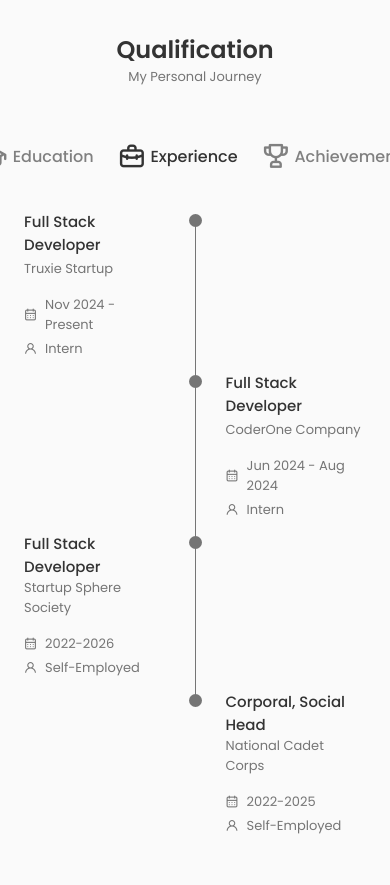
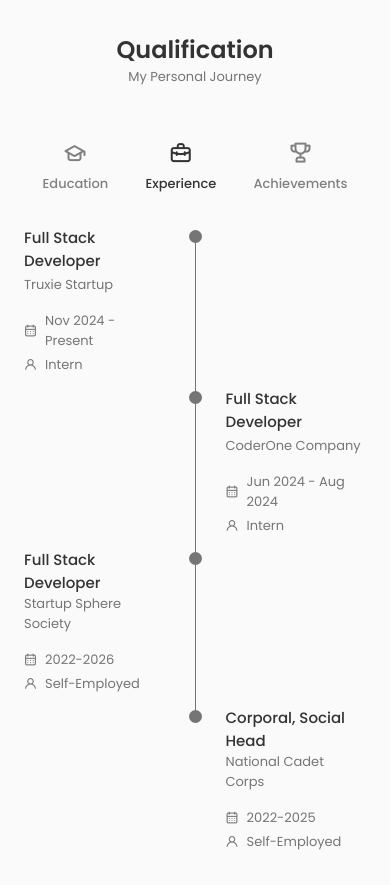
Before and after one commit to iamvishalrathi/My-PortFolio-Website, a React (Create React App) app: page / in a window 390 px wide. Shown: the part 3060-3945 px from the top of the page. Built offline with nearby package versions, Linux system fonts and the light colour scheme.

Commit message:
mobile responsive qualification

```diff
--- a/src/components/qualification/qualification.css
+++ b/src/components/qualification/qualification.css
@@ -127,12 +127,36 @@
 
     .qualification__button {
         margin: 0 var(--mb-0-75);
+        display: flex;
+        flex-direction: column;
+        align-items: center;
+        text-align: center;
+        font-size: var(--small-font-size);
+    }
+
+    .qualification__icon {
+        font-size: 1.5rem;
+        margin-right: 0;
+        margin-bottom: 0.25rem;
+    }
+
+    .qualification__tabs {
+        display: flex;
+        justify-content: space-around;
+        width: 100%;
     }
 }
 
 @media screen and (max-width: 350px) {
     .qualification__data {
         gap: 0.5rem;
+    }
 
+    .qualification__button {
+        font-size: var(--smaller-font-size);
+    }
+
+    .qualification__icon {
+        font-size: 1.25rem;
     }
 }
```
